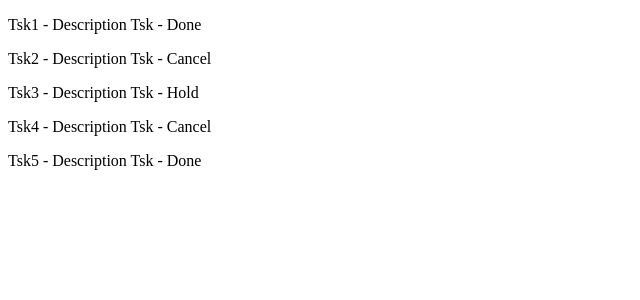
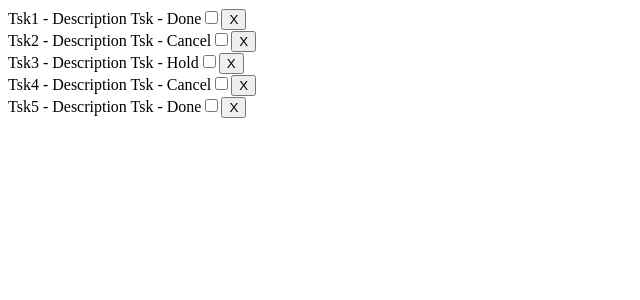
Before and after one commit to jsanchezL/reactjs, a React (Create React App) app: page / in a window 1280 px wide. Shown: the top 300 px of the page, without its empty margins (0-640 px from the left). Built offline with nearby package versions, Linux system fonts and the light colour scheme.

Commit message:
Anidando componentes

```diff
--- a/src/App.js
+++ b/src/App.js
@@ -1,6 +1,7 @@
 import React, {Component} from 'react'
 import './assets/css/App.css';
 import tareas from './samples/tareas.json';
+import Tasks from './components/Tasks';
 
 class App extends Component{
   state = {
@@ -9,9 +10,9 @@ class App extends Component{
 
   render() {
     return (
-    <div>
-      { this.state.tareas.map(e => <p key={e.id}>{e.name} - {e.description} - {e.state} </p>)}
-    </div>
+      <div>
+        <Tasks tareas = {this.state.tareas} />
+      </div>
     )
   }
 }
--- /dev/null
+++ b/src/components/Task.js
@@ -0,0 +1,18 @@
+import React, { Component } from 'react';
+
+/**
+ * Para renderear un componente para una sola tarea
+ */
+class Task extends Component{
+    render() {
+        return (
+            <div>
+                {this.props.tarea.name} - {this.props.tarea.description} - {this.props.tarea.state}
+                <input type="checkbox"/>
+                <button>X</button>
+            </div>
+        )
+    }
+}
+
+export default Task
--- /dev/null
+++ b/src/components/Tasks.js
@@ -0,0 +1,13 @@
+import React, {Component} from 'react';
+import Task from './Task';
+
+/**
+ * Listar las tareas
+ */
+class Tasks extends Component {
+    render(){
+        return this.props.tareas.map(e => <Task tarea={e}/>)
+    }
+}
+
+export default Tasks
```
